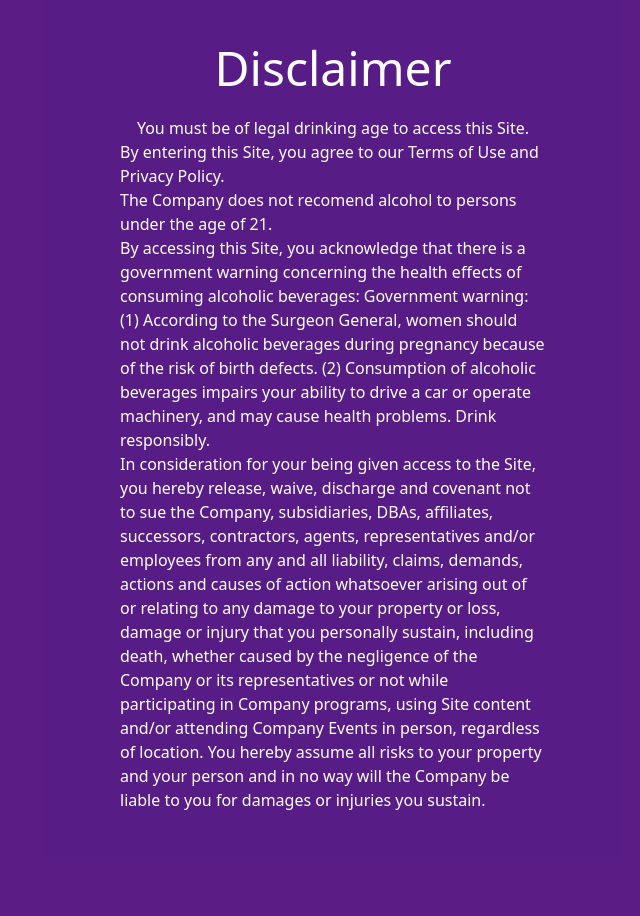
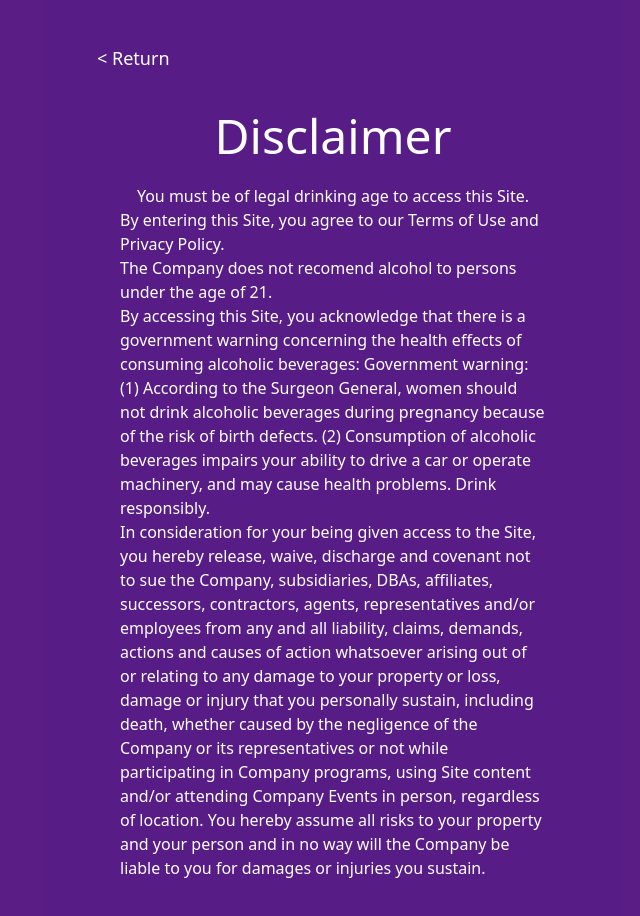
Before and after one commit to YeyoM/cocktail-please, a Next.js app: page /disclaimer in a window 1280 px wide. Shown: the top 916 px of the page, without its empty margins (307-947 px from the left). Before the commit the page ends 856 px from the top, so only its background shows below. Built offline with nearby package versions, Linux system fonts and the light colour scheme.

Commit message:
disclaimer link on home page

```diff
--- a/components/disclaimer/disclaimer.js
+++ b/components/disclaimer/disclaimer.js
@@ -1,5 +1,12 @@
+import Link from 'next/link'
+import { Fragment } from 'react'
+
 export default function Disclaimer() {
   return (
+    <Fragment>
+      <div className="flex self-start ml-12 text-white text-lg mt-10">
+        <Link href="/">{`< Return`}</Link>
+      </div>
       <div className="flex flex-col items-center text-white w-3/4 pt-10 pb-10">
         <h1 className="text-5xl text-white mb-6">Disclaimer</h1>
         <p>You must be of legal drinking age to access this Site.</p>
@@ -9,5 +16,6 @@ export default function Disclaimer() {
             Government warning: (1) According to the Surgeon General, women should not drink alcoholic beverages during pregnancy because of the risk of birth defects. (2) Consumption of alcoholic beverages impairs your ability to drive a car or operate machinery, and may cause health problems. Drink responsibly.</p>
         <p>In consideration for your being given access to the Site, you hereby release, waive, discharge and covenant not to sue the Company, subsidiaries, DBAs, affiliates, successors, contractors, agents, representatives and/or employees from any and all liability, claims, demands, actions and causes of action whatsoever arising out of or relating to any damage to your property or loss, damage or injury that you personally sustain, including death, whether caused by the negligence of the Company or its representatives or not while participating in Company programs, using Site content and/or attending Company Events in person, regardless of location. You hereby assume all risks to your property and your person and in no way will the Company be liable to you for damages or injuries you sustain.</p>
       </div>
+    </Fragment>
   )
 }
--- a/components/landing/landing.js
+++ b/components/landing/landing.js
@@ -18,6 +18,9 @@ export default function Landing() {
           <li className="pt-1 text-orange-300 text-lg w-fit hover:text-white ease-in duration-200">
             <Link href="/about">About</Link>
           </li>
+          <li className="pt-1 text-orange-300 text-lg w-fit hover:text-white ease-in duration-200">
+            <Link href="/disclaimer">Disclaimer</Link>
+          </li>
         </ul>
       </div>
     </Fragment>
```
Lines whose indentation alone changed are shown as unchanged.
